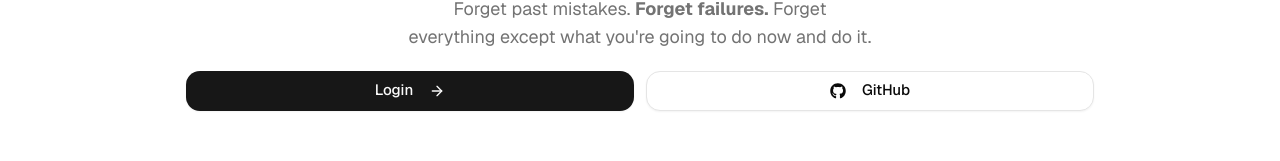
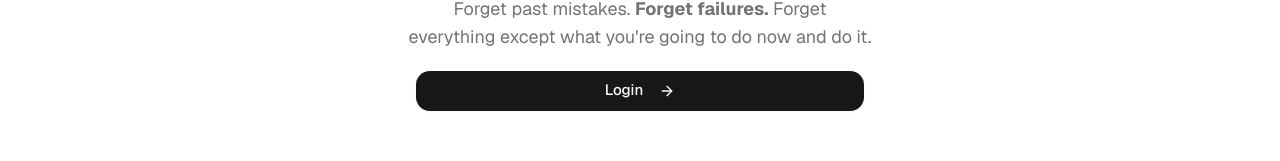
Before and after one commit to Darkrove/blackstone, a Next.js app: page / in a window 1280 px wide. Shown: the part 450-611 px from the top of the page. Built offline with nearby package versions, Linux system fonts and the light colour scheme; no server answers.

Commit message:
removed github button

```diff
--- a/src/app/(marketing)/page.tsx
+++ b/src/app/(marketing)/page.tsx
@@ -46,23 +46,6 @@ export default function Home() {
             <span>Login</span>
             <Icons.arrowRight className="ml-2 size-4" />
           </Link>
-          <Link
-            href="https://github.com/mickasmt/next-auth-roles-template"
-            target="_blank"
-            rel="noreferrer"
-            className={cn(
-              buttonVariants({
-                variant: "outline",
-                rounded: "xl",
-                size: "lg",
-              }),
-              "w-full text-[15px]",
-            )}
-          >
-            <Icons.gitHub className="mr-2 size-4" />
-
-            <span>GitHub</span>
-          </Link>
         </div>
       </div>
     </div>
```
